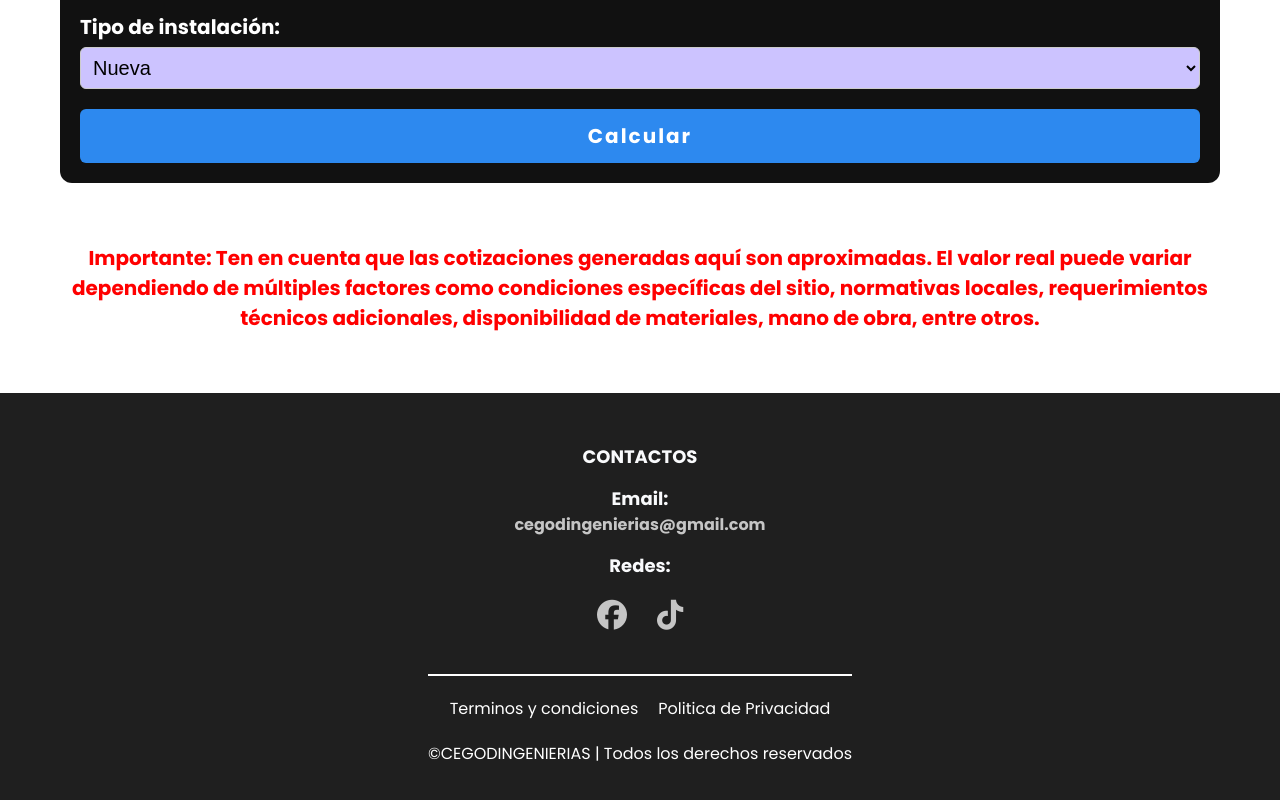
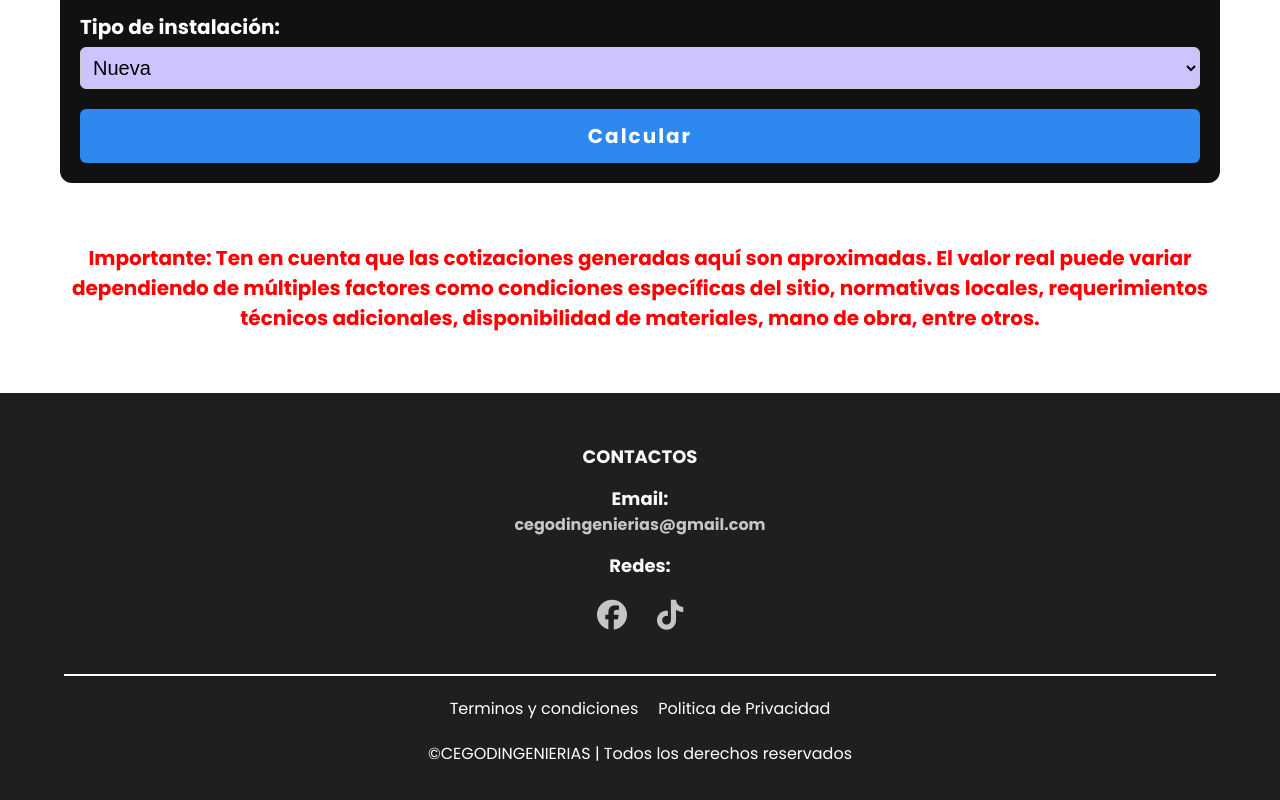
Before and after one commit to Juanjo1084/WEBSITECEGOD, a React (Vite) app: page /consultation in a window 1280 px wide. Shown: the part 1893-2693 px from the top of the page. Built offline with nearby package versions, Linux system fonts and the light colour scheme.

Commit message:
Update footer.css

```diff
--- a/src/styles/footer.css
+++ b/src/styles/footer.css
@@ -1,4 +1,4 @@
-a {
+.footer a {
   color: white;
 }
 
@@ -8,6 +8,7 @@ a {
   display: flex;
   text-align: center;
   justify-content: center;
+  width: 100%;
 }
 
 .footer-content {
@@ -16,6 +17,7 @@ a {
   align-items: center;
   justify-content: space-between;
   gap: 20px;
+  width: 100%;
 }
 
 .footer-info{
@@ -28,7 +30,7 @@ a {
 }
 
 .indicador-footer {
-  width: 100%;
+  width: 90%;
   margin: 0 auto;
   border: 1px white solid;
 }
```
